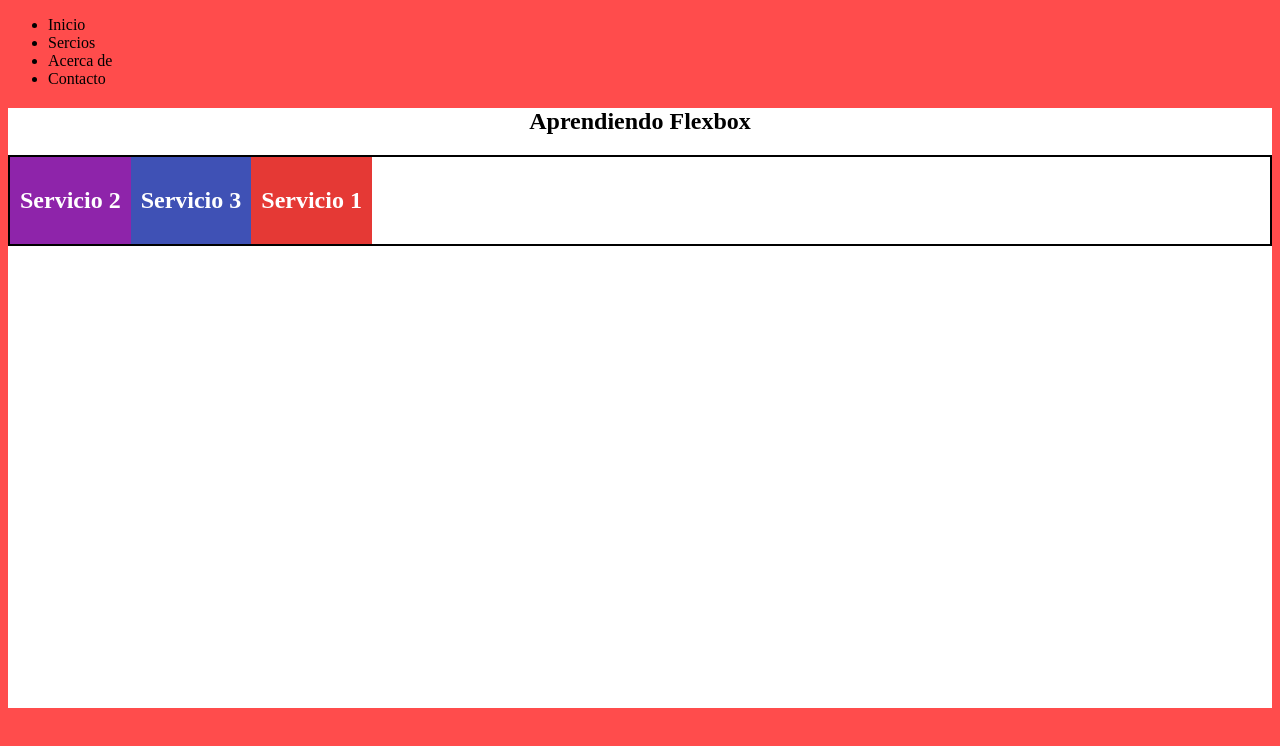
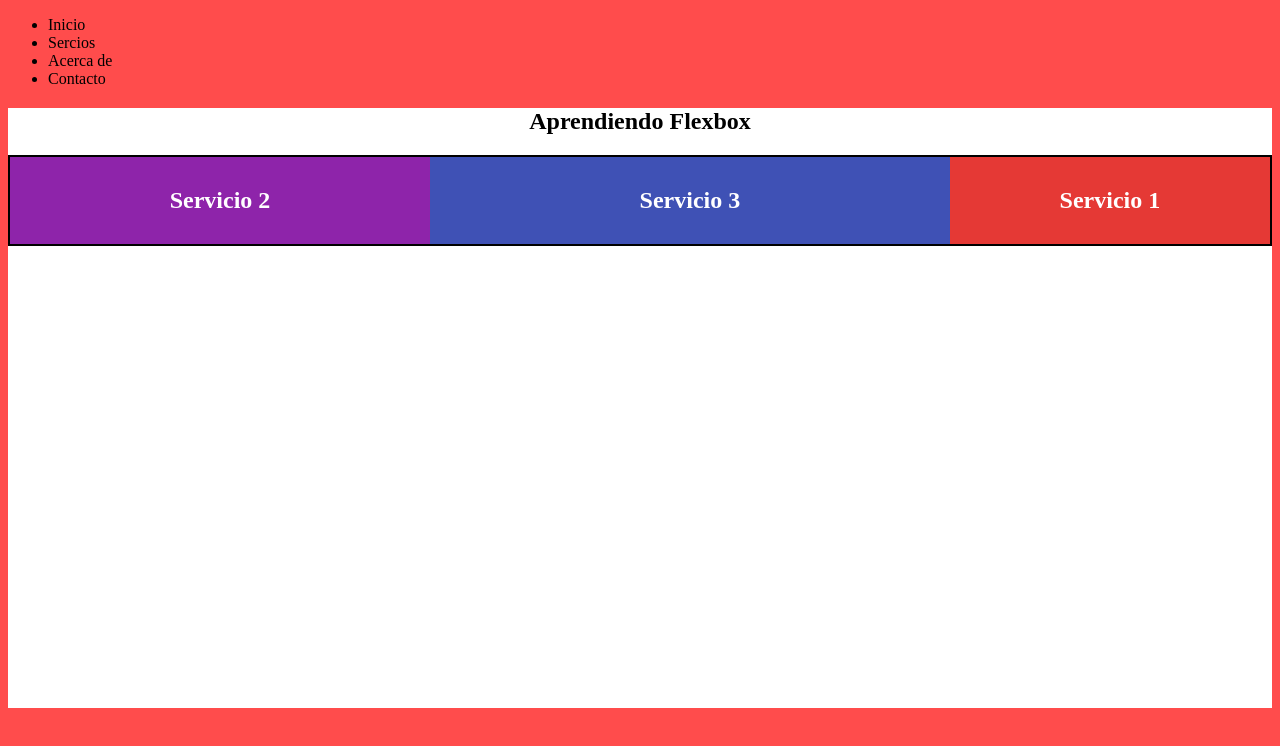
Before and after one commit to Avimael95/Curso-Flebox, a plain HTML site: page index.html in a window 1280 px wide. Drawn offline with Linux system fonts and the light colour scheme.

Commit message:
Se hace uso del grow

```diff
--- a/css/style.css
+++ b/css/style.css
@@ -34,17 +34,22 @@ article{
 
 .servicio{
     padding: 10px;
+    flex-grow: 1;
+
 }
 
 .servicio:nth-child(1){
   background-color:#E53935;
     order: 3;
+    flex-grow: 2;
 }
 .servicio:nth-child(2){
     background-color: #8E24AA;
-    order: 1;
+    order: -1;
+    flex-grow: 3;
 }
 .servicio:nth-child(3){
     background-color:#3F51B5;
     order: 2;
+    flex-grow: 4;
 }
```
